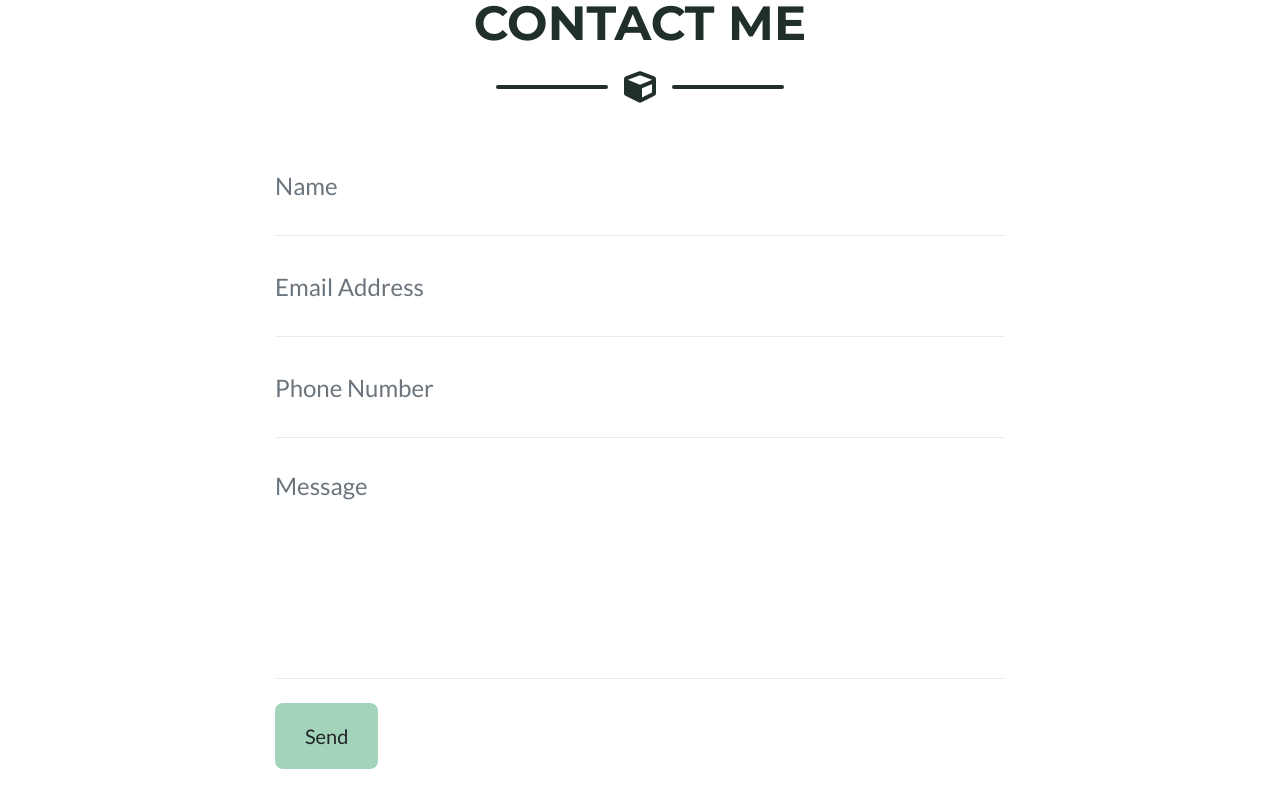
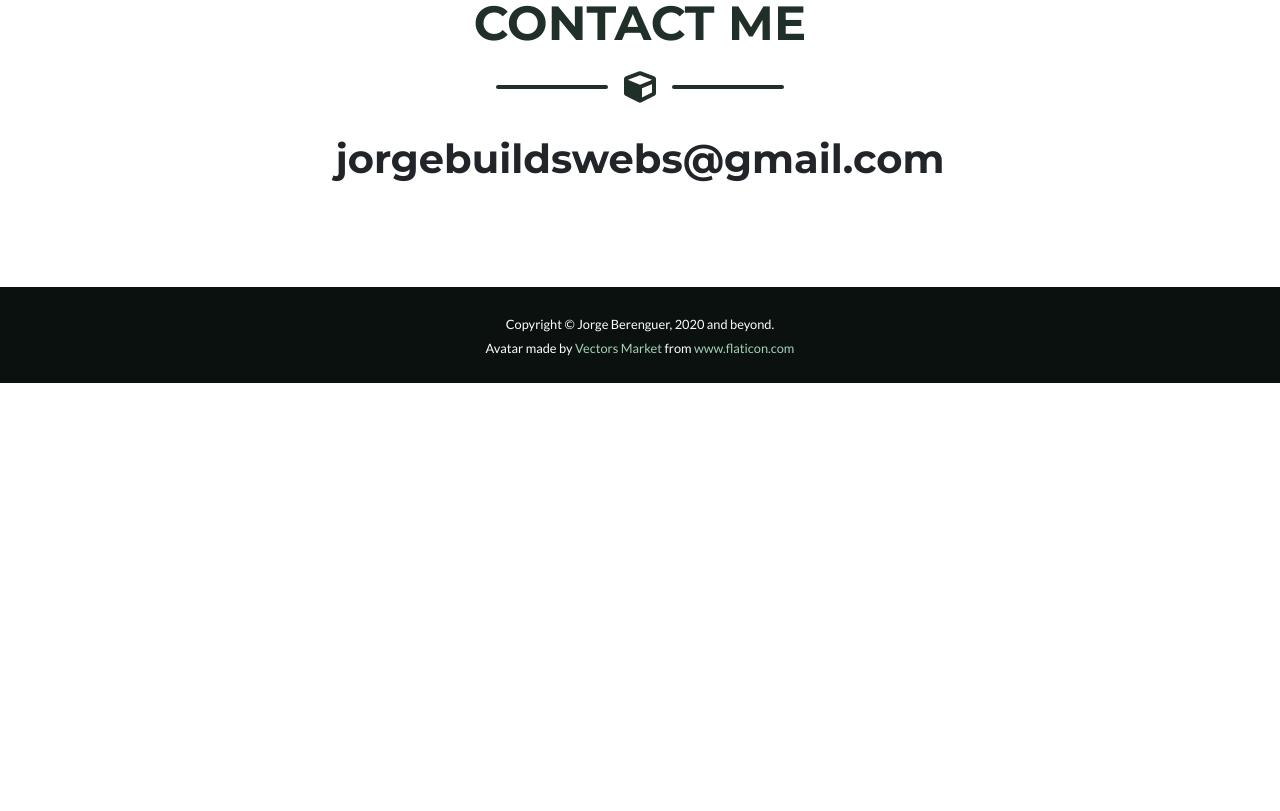
Before and after one commit to jorgeberen/jorgebuildswebs, a website with bundled scripts: page index.html in a window 1280 px wide. Shown: the part 1909-2720 px from the top of the page. After the commit the page ends 2292 px from the top, so only its background shows below. Built offline with nearby package versions, Linux system fonts and the light colour scheme; files whose address does not match are found by name.

Commit message:
Removed contact form

```diff
--- a/index.html
+++ b/index.html
@@ -344,87 +344,8 @@
         </div>
 
         <!-- Contact Section Form -->
-        <div class="row">
-          <div class="col-lg-8 mx-auto">
-            <!-- To configure the contact form email address, go to mail/contact_me.php and update the email address in the PHP file on line 19. -->
-            <form name="sentMessage" id="contactForm" novalidate="novalidate">
-              <div class="control-group">
-                <div
-                  class="form-group floating-label-form-group controls mb-0 pb-2"
-                >
-                  <label>Name</label>
-                  <input
-                    class="form-control"
-                    id="name"
-                    type="text"
-                    placeholder="Name"
-                    required="required"
-                    data-validation-required-message="Please enter your name."
-                  />
-                  <p class="help-block text-danger"></p>
-                </div>
-              </div>
-              <div class="control-group">
-                <div
-                  class="form-group floating-label-form-group controls mb-0 pb-2"
-                >
-                  <label>Email Address</label>
-                  <input
-                    class="form-control"
-                    id="email"
-                    type="email"
-                    placeholder="Email Address"
-                    required="required"
-                    data-validation-required-message="Please enter your email address."
-                  />
-                  <p class="help-block text-danger"></p>
-                </div>
-              </div>
-              <div class="control-group">
-                <div
-                  class="form-group floating-label-form-group controls mb-0 pb-2"
-                >
-                  <label id="telefono">Phone Number</label>
-                  <input
-                    class="form-control"
-                    id="phone"
-                    type="tel"
-                    placeholder="Phone Number"
-                    required="required"
-                    data-validation-required-message="Please enter your phone number."
-                  />
-                  <p class="help-block text-danger"></p>
-                </div>
-              </div>
-              <div class="control-group">
-                <div
-                  class="form-group floating-label-form-group controls mb-0 pb-2"
-                >
-                  <label id="mensaje">Message</label>
-                  <textarea
-                    class="form-control"
-                    id="message"
-                    rows="5"
-                    placeholder="Message"
-                    required="required"
-                    data-validation-required-message="Please enter a message."
-                  ></textarea>
-                  <p class="help-block text-danger"></p>
-                </div>
-              </div>
-              <br />
-              <div id="success"></div>
-              <div class="form-group">
-                <button
-                  type="submit"
-                  class="btn btn-primary btn-xl"
-                  id="sendMessageButton"
-                >
-                  Send
-                </button>
-              </div>
-            </form>
-          </div>
+        <div class="email-address">
+          <h1 class="text-center">jorgebuildswebs@gmail.com</h1>
         </div>
       </div>
     </section>
```
Also changed, not shown: js/translation.min.js (+1 -1 lines).
